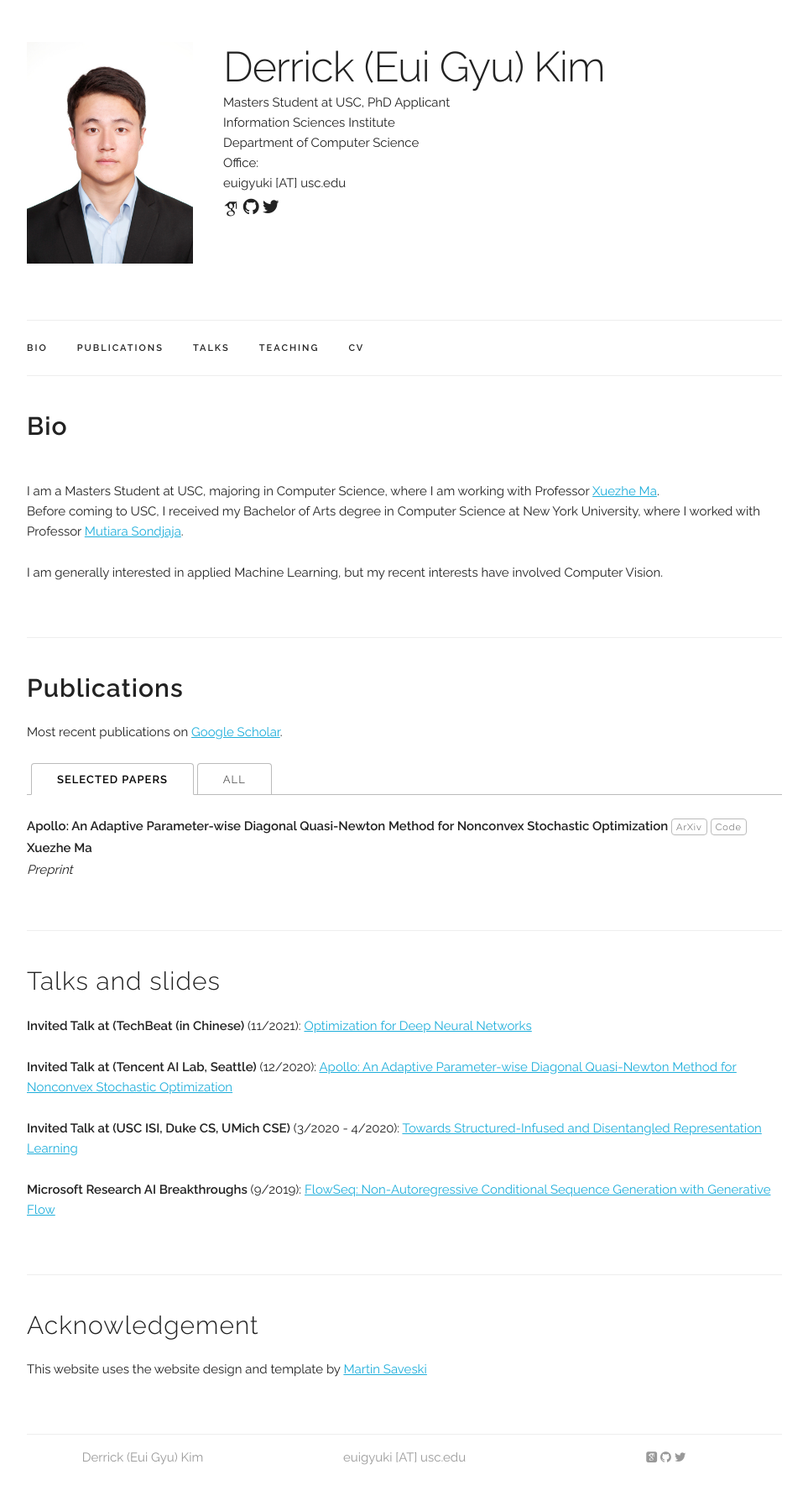
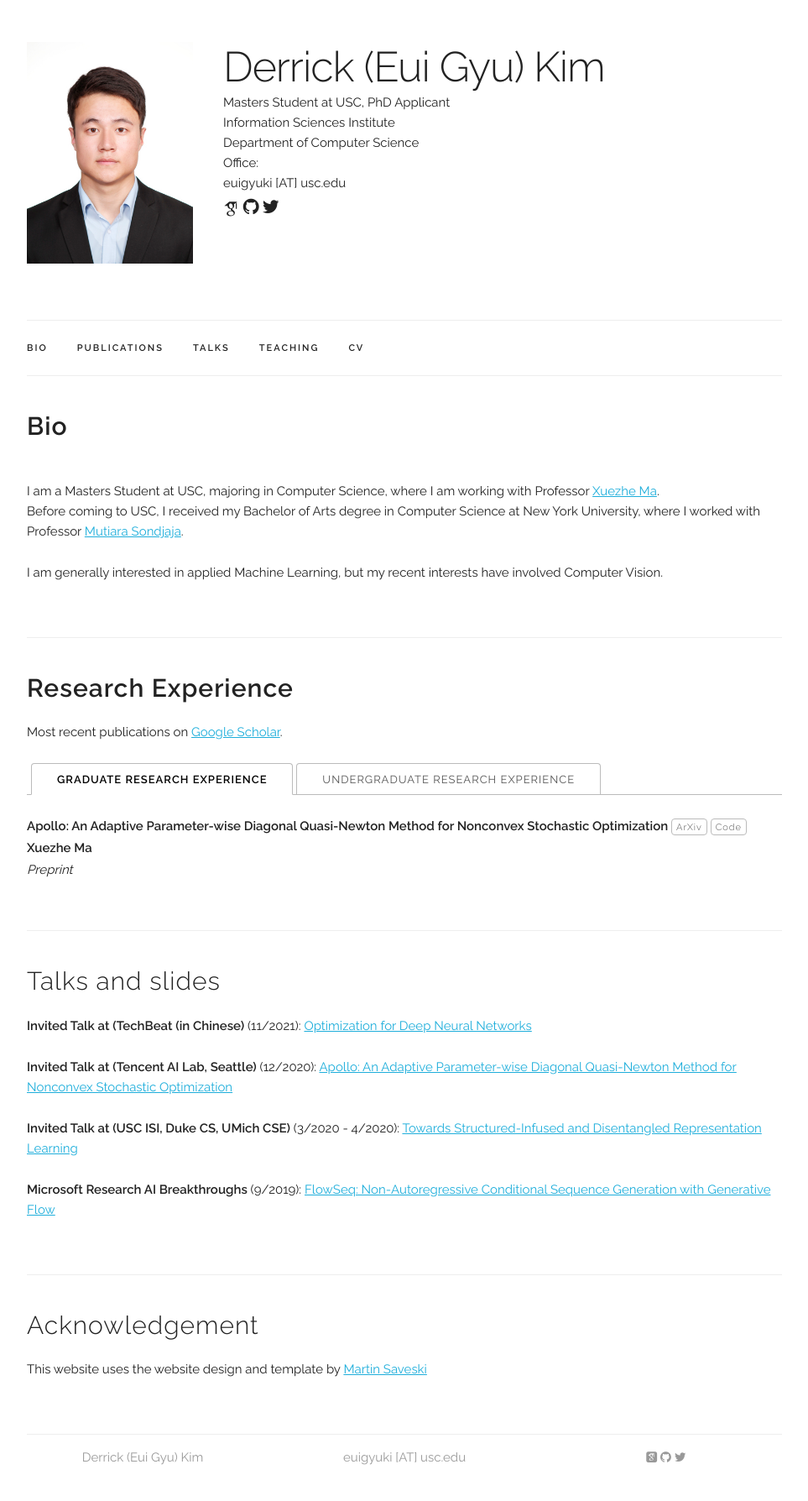
Before and after one commit to euigyuki/euigyuki.github.io, a Jekyll site: the page built from index.html, in a window 1280 px wide. Shown: the whole page at 84% size, without its empty margins (158-1121 px from the left). Built offline with Jekyll 4.4.1, drawn with Linux system fonts in a browser that asks for light colours; some web fonts are replaced.

Commit message:
slight changes to research experiences

```diff
--- a/index.html
+++ b/index.html
@@ -61,13 +61,13 @@ title: Home
 
 <!-- ========== PUBLICATIONS ========== -->
 <div class="docs-section" id="publications">
-  <h4><b>Publications</b></h4>
+  <h4><b>Research Experience</b></h4>
 
   <p>Most recent publications on <a href="https://scholar.google.com/citations?user=6_MQLIcAAAAJ" target="_blank">Google Scholar</a>.</p>
 
   <ul class="tab-nav">
-    <li><div class="button active" data-ref="#papers-sel">Selected Papers</div></li>
-    <li><div class="button" data-ref="#papers-all">All</div></li>
+    <li><div class="button active" data-ref="#papers-sel">Graduate Research Experience</div></li>
+    <li><div class="button" data-ref="#papers-all">Undergraduate Research Experience</div></li>
 <!--    <li><div class="button" data-ref="#papers-RL">Representation Learning</div></li>-->
 <!--    <li><div class="button" data-ref="#papers-NLP">NLP</div></li>-->
 <!--    <li><div class="button" data-ref="#papers-Bio">Comp Bio</div></li>-->
```
